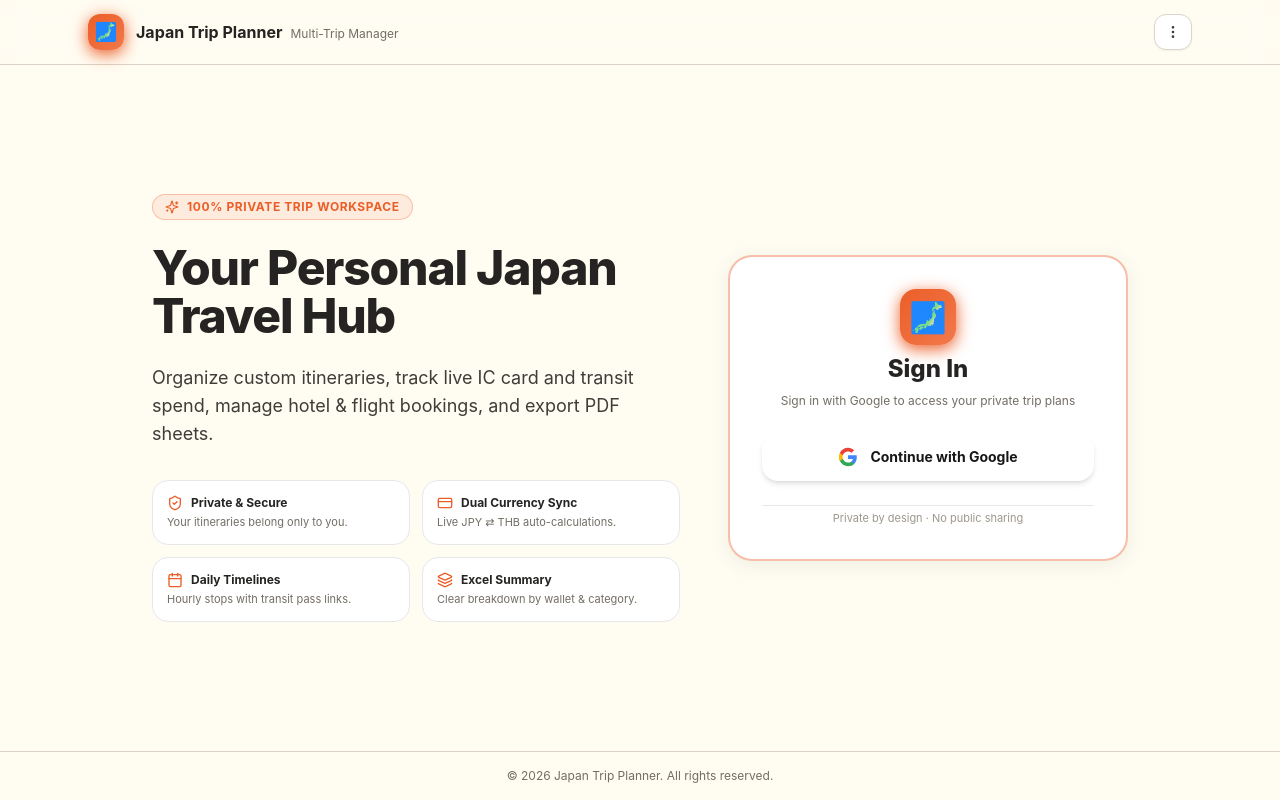
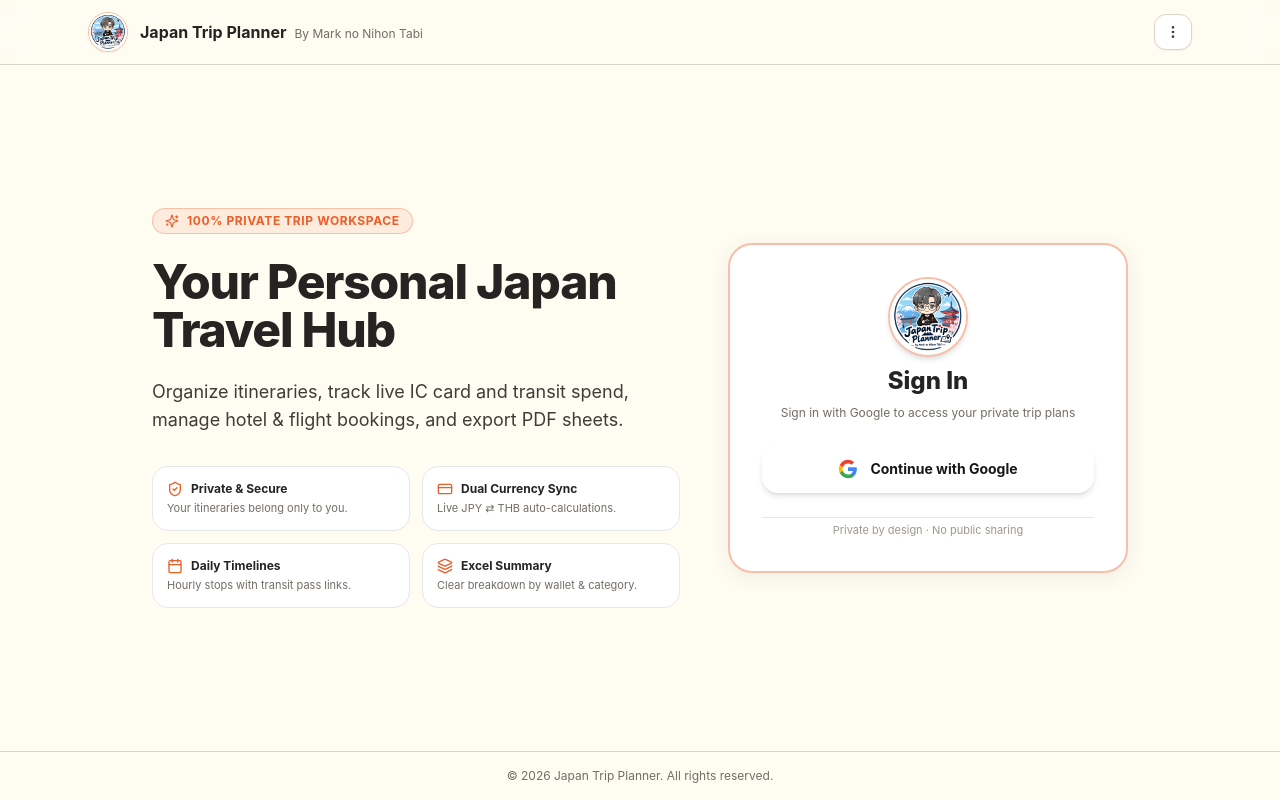
Before and after one commit to markPoramest/japan-trip, a Next.js app: page /login in a window 1280 px wide. Built offline with nearby package versions, Linux system fonts and the light colour scheme; no server answers.

Commit message:
feat: integrate official Japan Trip Planner logo by Mark no Nihon Tabi across website and favicon

```diff
--- a/src/app/layout.tsx
+++ b/src/app/layout.tsx
@@ -7,8 +7,13 @@ import NavigationProgressBar from "@/components/NavigationProgressBar";
 import AosProvider from "@/components/AosProvider";
 
 export const metadata: Metadata = {
-  title: "Japan Trip Planner - Next.js & SQL",
+  title: "Japan Trip Planner — By Mark no Nihon Tabi",
   description: "Interactive Japan Trip Planner with IC card tracking, daily itineraries, and cost calculator.",
+  icons: {
+    icon: "/logo.png",
+    shortcut: "/logo.png",
+    apple: "/logo.png",
+  },
 };
 
 const themeInitScript = `
--- a/src/app/login/page.tsx
+++ b/src/app/login/page.tsx
@@ -33,9 +33,11 @@ export default function LoginPage() {
       <header className="border-b border-border bg-bg-surface/80 backdrop-blur-md">
         <div className="max-w-6xl mx-auto px-4 sm:px-6 h-16 flex items-center justify-between">
           <div className="flex items-center space-x-3">
-            <div className="w-9 h-9 rounded-xl bg-accent-gradient flex items-center justify-center text-lg shadow-accent text-white">
-              🗾
-            </div>
+            <img
+              src="/logo.png"
+              alt="Japan Trip Planner"
+              className="w-10 h-10 rounded-full object-cover shadow-sm border border-accent/40"
+            />
             <div>
               <span className="text-base font-bold text-text-primary">{t("appTitle")}</span>
               <span className="ml-2 text-xs text-text-muted">{t("appSubtitle")}</span>
@@ -60,8 +62,8 @@ export default function LoginPage() {
 
           <p className="text-text-secondary text-base sm:text-lg leading-relaxed max-w-xl">
             {language === "th"
-              ? "สร้างแผนการเดินทางส่วนตัว จัดการตารางรายวัน คำนวณบัตร IC Card ตั๋วพาส โรงแรม และส่งออกเอกสาร ตม. ได้ง่ายๆ"
-              : "Organize custom itineraries, track live IC card and transit spend, manage hotel & flight bookings, and export PDF sheets."}
+              ? "สร้างแผนการเดินทางส่วนตัว จัดการตารางรายวัน คำนวณบัตร IC Card ตั๋วพาส โรงแรม และดาวน์โหลดแพลนเที่ยวได้ง่ายๆ"
+              : "Organize itineraries, track live IC card and transit spend, manage hotel & flight bookings, and export PDF sheets."}
           </p>
 
           {/* Privacy highlights */}
@@ -106,9 +108,11 @@ export default function LoginPage() {
         <div className="w-full lg:w-[400px] flex-shrink-0" data-aos="fade-left">
           <div className="bg-bg-card border-2 border-accent/40 rounded-3xl p-8 shadow-earth space-y-6 relative overflow-hidden">
             <div className="text-center space-y-2">
-              <div className="w-14 h-14 rounded-2xl bg-accent-gradient flex items-center justify-center text-3xl mx-auto shadow-accent text-white">
-                🗾
-              </div>
+              <img
+                src="/logo.png"
+                alt="Japan Trip Planner Logo"
+                className="w-20 h-20 rounded-full object-cover mx-auto shadow-md border-2 border-accent/40"
+              />
               <h2 className="text-2xl font-extrabold text-text-primary">
                 {language === "th" ? "เข้าสู่ระบบ" : "Sign In"}
               </h2>
--- a/src/app/trips/new/page.tsx
+++ b/src/app/trips/new/page.tsx
@@ -138,9 +138,11 @@ export default function NewTripPage() {
           </Link>
           <div className="flex items-center space-x-3">
             <div className="flex items-center space-x-2">
-              <div className="w-8 h-8 rounded-lg bg-accent-gradient flex items-center justify-center text-base shadow-accent text-white">
-                🗾
-              </div>
+              <img
+                src="/logo.png"
+                alt="Japan Trip Planner"
+                className="w-8 h-8 rounded-full object-cover shadow-sm border border-accent/40"
+              />
               <span className="text-sm font-bold text-text-primary">{t("planNewTrip")}</span>
             </div>
             <SettingsKebab />
--- a/src/components/NavbarClient.tsx
+++ b/src/components/NavbarClient.tsx
@@ -163,9 +163,11 @@ export default function NavbarClient({
 
           {/* Brand logo & trip title */}
           <Link href={`/trips/${tripId}`} className="flex items-center space-x-2.5 group flex-1 min-w-0">
-            <div className="w-9 h-9 rounded-xl bg-accent-gradient flex items-center justify-center text-base shadow-accent group-hover:scale-105 transition-transform flex-shrink-0 text-white">
-              🗾
-            </div>
+            <img
+              src="/logo.png"
+              alt="Japan Trip Planner"
+              className="w-9 h-9 rounded-full object-cover shadow-sm border border-accent/40 group-hover:scale-105 transition-transform flex-shrink-0"
+            />
             <div className="min-w-0">
               <div className="text-sm font-bold text-text-primary group-hover:text-accent transition-colors truncate">
                 {tripTitle}
--- a/src/components/TripOverviewClient.tsx
+++ b/src/components/TripOverviewClient.tsx
@@ -98,7 +98,13 @@ export default function TripOverviewClient({ trip }: { trip: TripData }) {
             </span>
           </div>
         </div>
-        <div className="absolute right-6 top-4 text-[80px] opacity-10 select-none pointer-events-none">🗾</div>
+        <div className="absolute right-6 top-6 hidden sm:block">
+          <img
+            src="/logo.png"
+            alt="Japan Trip Planner"
+            className="w-24 h-24 sm:w-28 sm:h-28 rounded-full object-cover shadow-lg border-2 border-accent/40 opacity-80 hover:opacity-100 transition-opacity"
+          />
+        </div>
       </div>
 
       {/* Financial Summary with AOS */}
--- a/src/components/TripsListClient.tsx
+++ b/src/components/TripsListClient.tsx
@@ -85,7 +85,11 @@ export default function TripsListClient({ trips }: { trips: TripItem[] }) {
                 {trip.title}
               </h3>
             </div>
-            <div className="text-3xl select-none">🗾</div>
+            <img
+              src="/logo.png"
+              alt="Logo"
+              className="w-10 h-10 rounded-full object-cover shadow-sm border border-accent/40 flex-shrink-0 group-hover:scale-105 transition-transform"
+            />
           </div>
 
           {trip.description && (
@@ -152,9 +156,11 @@ export default function TripsListClient({ trips }: { trips: TripItem[] }) {
       <header className="border-b border-border bg-bg-surface/80 backdrop-blur-md sticky top-0 z-40">
         <div className="max-w-6xl mx-auto px-4 sm:px-6 h-16 flex items-center justify-between">
           <div className="flex items-center space-x-3">
-            <div className="w-9 h-9 rounded-xl bg-accent-gradient flex items-center justify-center text-lg shadow-accent text-white">
-              🗾
-            </div>
+            <img
+              src="/logo.png"
+              alt="Japan Trip Planner"
+              className="w-10 h-10 rounded-full object-cover shadow-sm border border-accent/40"
+            />
             <div>
               <span className="text-base font-bold text-text-primary">{t("appTitle")}</span>
               <span className="ml-2 text-xs text-text-muted">{t("appSubtitle")}</span>
@@ -176,7 +182,8 @@ export default function TripsListClient({ trips }: { trips: TripItem[] }) {
       <main className="max-w-6xl mx-auto px-4 sm:px-6 pt-10 space-y-12">
         {/* Hero Section with AOS */}
         <div data-aos="fade-down" className="relative overflow-hidden rounded-3xl bg-card-gradient border border-border p-8 shadow-earth">
-          <div className="relative z-10">
+          <div className="relative z-10 flex flex-col md:flex-row md:items-center justify-between gap-6">
+            <div>
               <div className="inline-flex items-center gap-2 px-3 py-1 rounded-full bg-accent/10 border border-accent/30 text-accent text-xs font-bold uppercase tracking-wider mb-4">
                 <Globe className="w-3.5 h-3.5" /> {t("yourTravelPlans")}
               </div>
@@ -187,8 +194,12 @@ export default function TripsListClient({ trips }: { trips: TripItem[] }) {
                 {t("heroSubtitle")}
               </p>
             </div>
-          {/* Decorative */}
-          <div className="absolute right-8 top-6 text-7xl opacity-10 select-none pointer-events-none">🗾</div>
+            <img
+              src="/logo.png"
+              alt="Japan Trip Planner Logo"
+              className="w-28 h-28 sm:w-32 sm:h-32 rounded-full object-cover shadow-lg border-2 border-accent/40 flex-shrink-0 self-center md:self-auto hover:scale-105 transition-transform"
+            />
+          </div>
         </div>
 
         {/* Global Empty State */}
--- a/src/lib/i18n.ts
+++ b/src/lib/i18n.ts
@@ -4,7 +4,7 @@ export const translations = {
   en: {
     // Brand & Header
     appTitle: "Japan Trip Planner",
-    appSubtitle: "Multi-Trip Manager",
+    appSubtitle: "By Mark no Nihon Tabi",
     allTrips: "All Trips",
     planNewTrip: "Plan New Trip",
     addAnotherTrip: "Add Another Trip",
@@ -199,7 +199,7 @@ export const translations = {
   th: {
     // Brand & Header
     appTitle: "แพลนทริปญี่ปุ่น",
-    appSubtitle: "ระบบจัดการทริปท่องเที่ยว",
+    appSubtitle: "By Mark no Nihon Tabi",
     allTrips: "ทริปทั้งหมด",
     planNewTrip: "วางแผนทริปใหม่",
     addAnotherTrip: "เพิ่มทริปใหม่",
```
Also changed, not shown: public/logo.png (added), 1 other file (tests, documents, lock files or other folders). Lines whose indentation alone changed are shown as unchanged.
